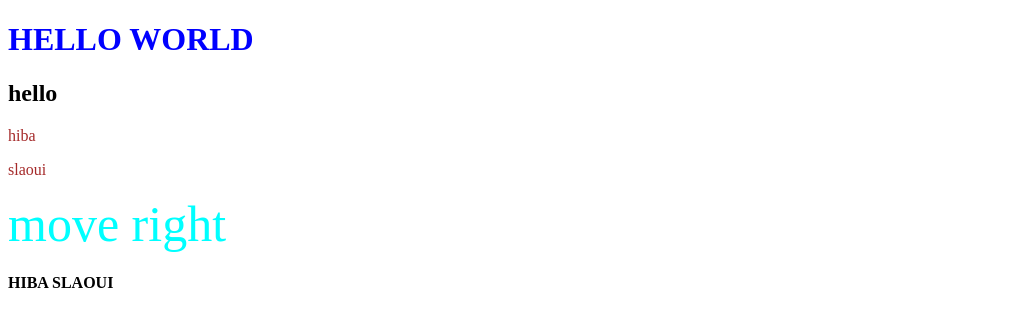
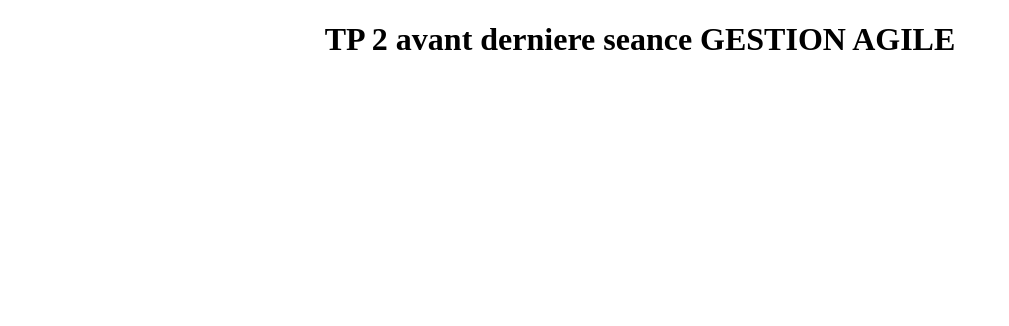
Before and after one commit to hibaa342/tp-gestion-agile, a plain HTML site: page index.html in a window 1280 px wide. Shown: the whole page, without its empty margins (0-1009 px from the left). Drawn offline with Linux system fonts and the light colour scheme.

Commit message:
avant derniere seance

```diff
--- a/index.css
+++ b/index.css
@@ -1,13 +1,4 @@
 h1
 {
-    color: blue;
+    text-align: center;
 }
-p
-{
-    color: brown;
-}
-span
-{
-    font-size: 50px;
-    color: aqua;
-}
--- a/index.html
+++ b/index.html
@@ -7,13 +7,6 @@
     <link rel="stylesheet" href="./index.css">
 </head>
 <body>
-    <h1>HELLO WORLD</h1>
-    <h2>hello</h2>
-    <p>hiba</p>
-    <p>slaoui</p>
-    <span>move </span>
-    <span>right</span>
-
-    <h4>HIBA SLAOUI</h4>
+  <h1>TP 2 avant derniere seance GESTION AGILE</h1>
 </body>
 </html>
```
